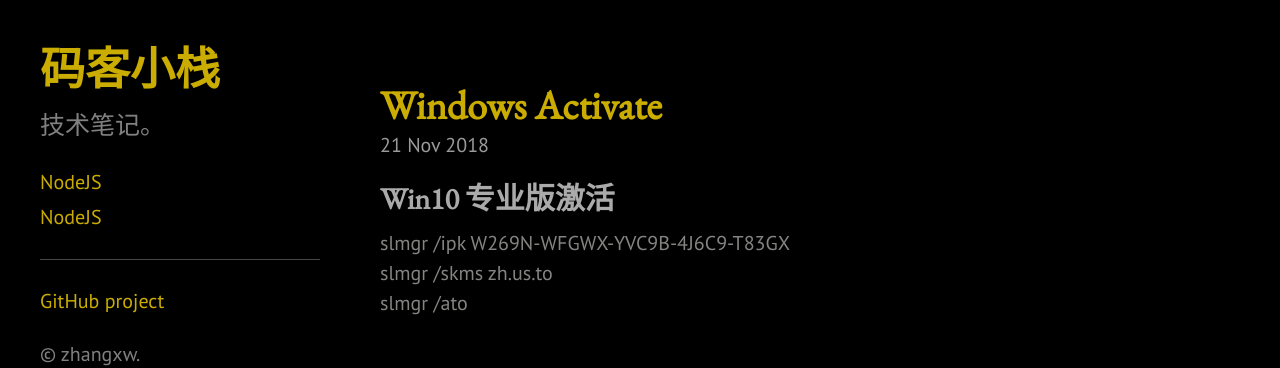
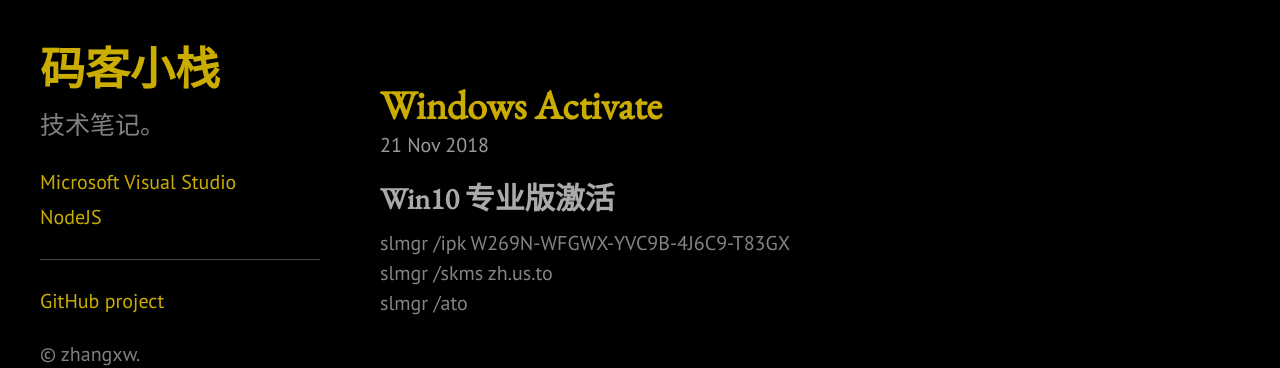
Before and after one commit to lfnhxt/lfnhxt.github.io, a Jekyll site: the page built from index.html, in a window 1280 px wide. Shown: the top 368 px of the page. Built offline with Jekyll 4.4.1, drawn with Linux system fonts in a browser that asks for light colours; the list of posts is cut into pages by our own code.

Commit message:
vs install smo.

```diff
--- a/Microsoft Visual Studio.html
+++ b/Microsoft Visual Studio.html
@@ -1,6 +1,6 @@
 ---
 layout: default
-title: NodeJS
+title: Microsoft Visual Studio
 label: true
 ---
 
```
